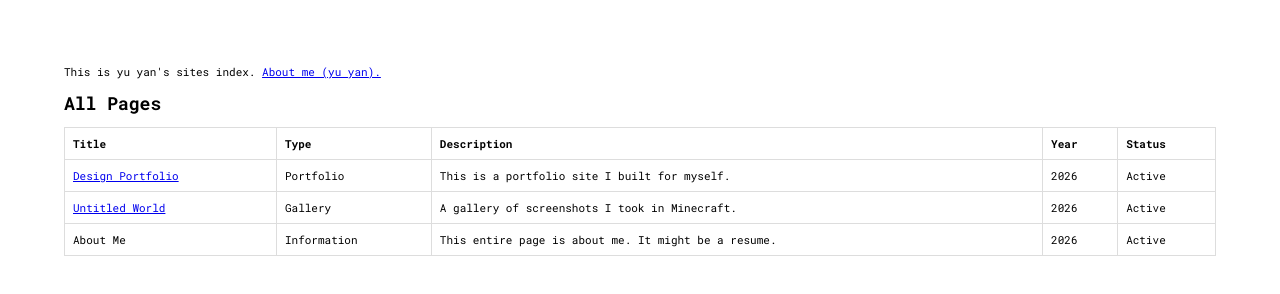
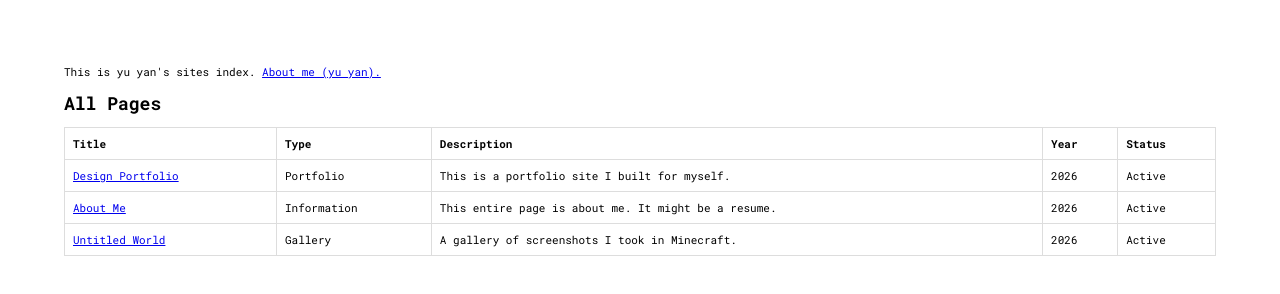
Before and after one commit to yuyangoh/sites-index, a plain HTML site: page index.html in a window 1280 px wide. Drawn offline with Linux system fonts and the light colour scheme; a script that the page names is missing.

Commit message:
update link and rearrange sequence

```diff
--- a/index.html
+++ b/index.html
@@ -34,17 +34,17 @@
   </tr>
 
   <tr>
-    <td><a href="https://yuyangoh.github.io/untitled-world/" target="_blank">Untitled World</a></td>
-    <td>Gallery</td>
-    <td>A gallery of screenshots I took in Minecraft.</td>
+    <td><a href="https://yuyangoh.github.io/aboutme_yy/" target="_blank">About Me</a></td>
+    <td>Information</td>
+    <td>This entire page is about me. It might be a resume.</td>
     <td>2026</td>
     <td>Active</td>
   </tr>
 
   <tr>
-    <td>About Me</td>
-    <td>Information</td>
-    <td>This entire page is about me. It might be a resume.</td>
+    <td><a href="https://yuyangoh.github.io/untitled-world/" target="_blank">Untitled World</a></td>
+    <td>Gallery</td>
+    <td>A gallery of screenshots I took in Minecraft.</td>
     <td>2026</td>
     <td>Active</td>
   </tr>
```
